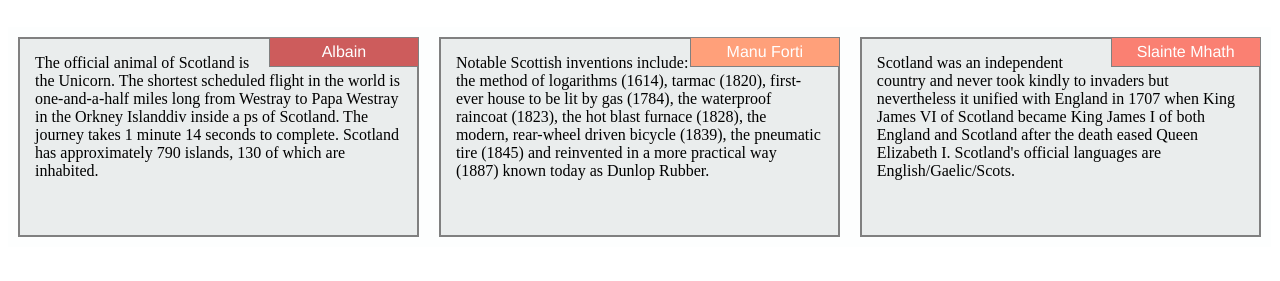
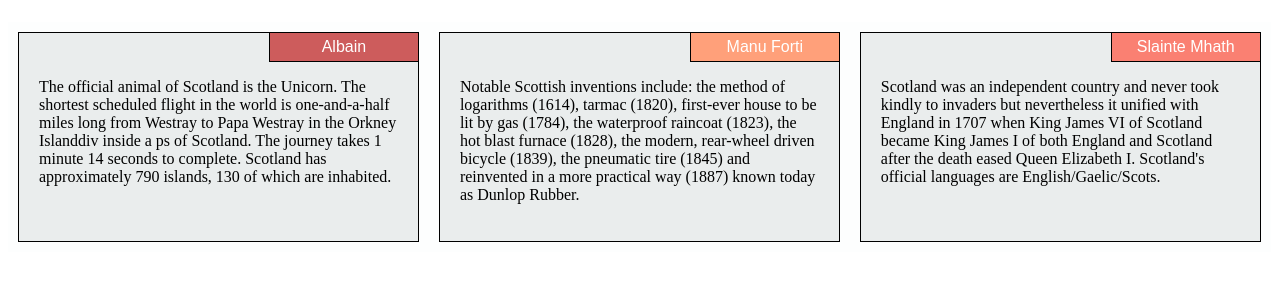
Before and after one commit to ScotchBonnet/coursera-test, a plain HTML site: page site/module2-solution/index.html in a window 1280 px wide. Shown: the part 61-342 px from the top of the page. Drawn offline with Linux system fonts and the light colour scheme.

Commit message:
Add files via upload

```diff
--- a/site/module2-solution/css/style.css
+++ b/site/module2-solution/css/style.css
@@ -1,19 +1,19 @@
-/********** Base styles **********/
 * {
   box-sizing: border-box;
 }
+
 h1 {
-  margin-bottom: 15px;
+  margin-bottom: 10px;
   text-align: center;
 }
 
 
 p {
-  border: 1px solid grey;
+  border: 1px solid black;
   background-color: #FA8072;
   width: 150px;
   height: 30px;
-  font-family: Helvetica;
+  font-family: Arial;
   color: white;
   float: right;
   padding: 5px;
@@ -32,36 +32,41 @@ p {
 
 #box1 {
   background-color: #EAEDED;
-  border: 2px solid grey;
-  padding: 15px;
-  height: 200px;
+  border: 1px solid black;
+  padding: 20px;
+  padding-top: 45px;
+  padding-bottom: 25px;
+  height: 210px;
 }
 
 #box2 {
   background-color: #EAEDED;
-  border: 2px solid grey;
-  padding: 15px;
-  height: 200px;
+  border: 1px solid black;
+  padding: 20px;
+  padding-top: 45px;
+  padding-bottom: 25px;
+  height: 210px;
 }
 
 #box3 {
   background-color: #EAEDED;
-  border: 2px solid grey;
-  padding: 15px;
-  height: 200px;
+  border: 1px solid black;
+  padding: 20px;
+  padding-top: 45px;
+  padding-bottom: 25px;
+  height: 210px;
 }
 
 section {
-  clear: both;
+  clear: right;
 }
 
-
-/* Simple Responsive Framework. */
 .row {
   width: 100%;
   padding: 5px;
   margin: 5px;
 }
+
 /********** Large devices only **********/
 @media (min-width: 992px) {
   .col-lg-1, .col-lg-2, .col-lg-3 {
@@ -95,12 +100,12 @@ section {
     width: 50%;
   }
   .col-md-3 {
-    width: 50%;
+    width: 100%;
   }
 }
 /********** Small devices only **********/
 @media (max-width: 767px) {
-  .col-md-1, .col-md-2, .col-md-3{
+  .col-sm-1, .col-sm-2, .col-sm-3{
     float: left;
     padding: 10px;
     background: #FDFEFE;
```
